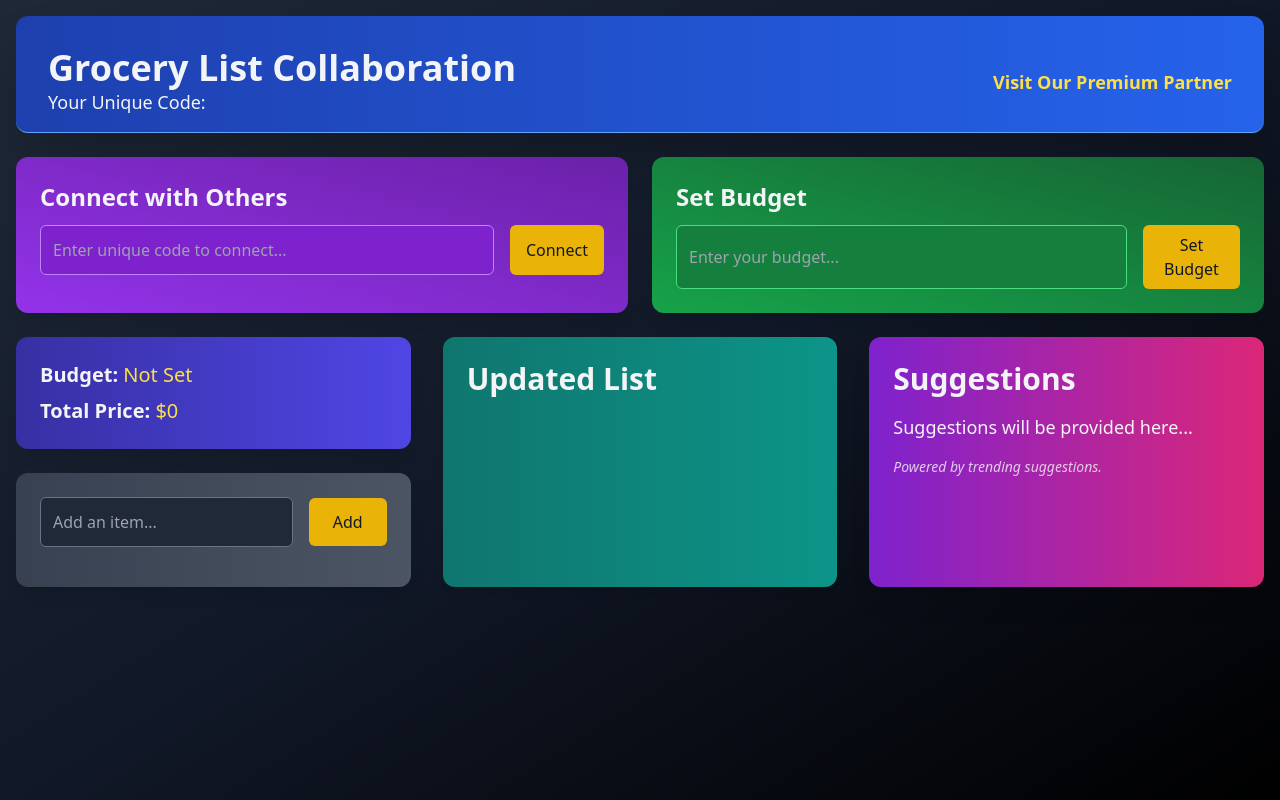
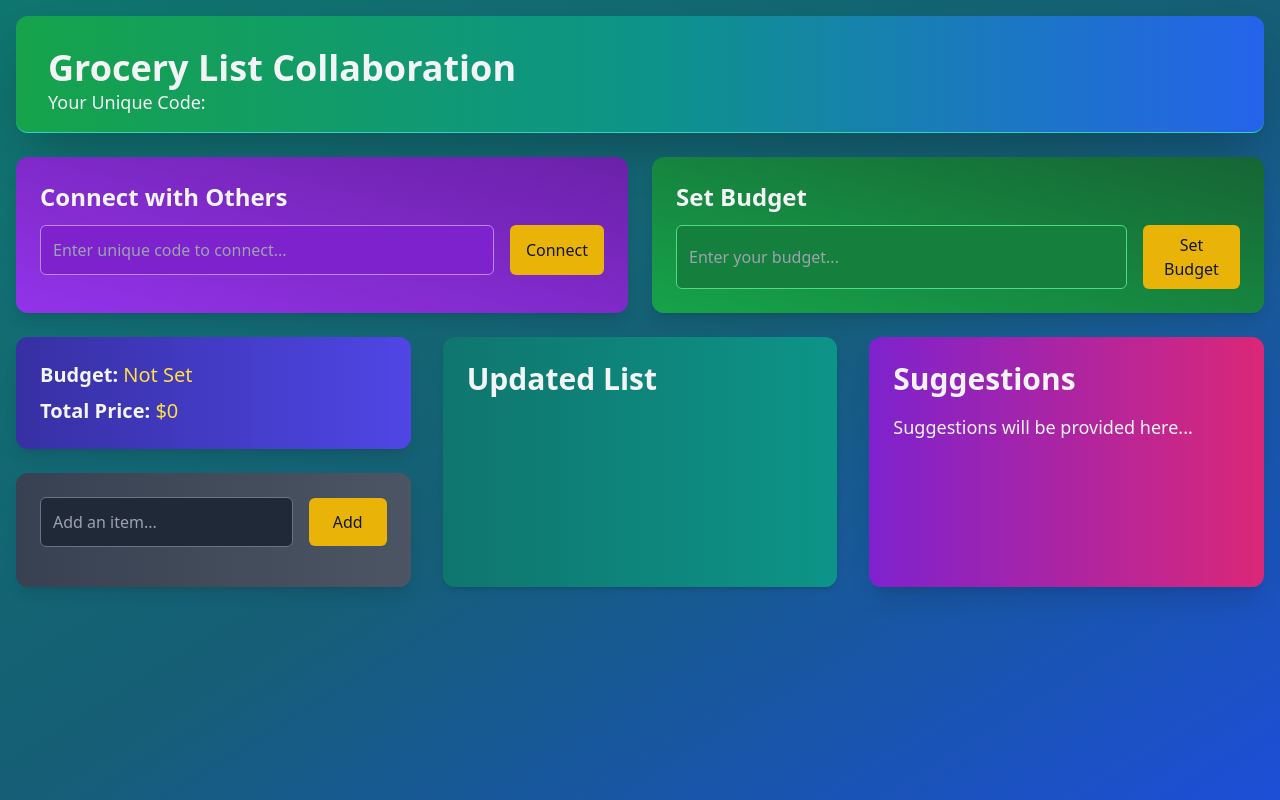
Before and after one commit to Ankit-K-Singh-0527/Grocery-Shopping-Bot, a website: page index2.html in a window 1280 px wide. Drawn offline with nearby package versions, Linux system fonts and the light colour scheme; a script that the page names is missing.

Commit message:
resolving issue

```diff
--- a/index2.html
+++ b/index2.html
@@ -19,9 +19,11 @@
         transform: translateY(0);
       }
     }
+
     .animate-fadeInUp {
       animation: fadeInUp 0.8s ease-out both;
     }
+
     @keyframes pulseSlow {
       0%,
       100% {
@@ -31,30 +33,26 @@
         opacity: 0.8;
       }
     }
+
     .animate-pulseSlow {
       animation: pulseSlow 2s infinite;
     }
   </style>
 </head>
 
-<body class="bg-gradient-to-br from-gray-800 via-gray-900 to-black text-gray-100 min-h-screen flex flex-col">
+<body class="bg-gradient-to-br from-teal-700 via-cyan-800 to-blue-700 text-gray-100 min-h-screen flex flex-col">
   <div class="container mx-auto p-4">
-    <!-- Header Section (Full Width) -->
-    <div class="bg-gradient-to-r from-blue-800 to-blue-600 text-gray-100 rounded-xl shadow-2xl p-8 flex flex-col md:flex-row justify-between items-center border-b border-blue-400 pb-4 mb-6 transform transition duration-700 hover:scale-105">
-      <div class="animate-fadeInUp">
+    <!-- Header Section -->
+    <div class="bg-gradient-to-r from-green-600 via-teal-600 to-blue-600 text-gray-100 rounded-xl shadow-2xl p-8 flex flex-col md:flex-row justify-between items-center border-b border-teal-400 pb-4 mb-6 transform transition duration-700 hover:scale-105">
+      <div>
         <h1 class="text-4xl font-extrabold">Grocery List Collaboration</h1>
         <p class="text-lg">Your Unique Code: <span id="userCode" class="font-bold text-yellow-300"></span></p>
       </div>
-      <div class="mt-4 md:mt-0 animate-fadeInUp">
-        <a href="https://example.com" target="_blank" rel="noopener noreferrer" class="text-lg font-semibold text-yellow-300 hover:text-yellow-500 transition">
-          Visit Our Premium Partner
-        </a>
-      </div>
     </div>
 
-    <!-- Input Row: Unique Code for Connect & Budget Input -->
+    <!-- Input Row: Connect & Budget -->
     <div class="flex flex-col md:flex-row gap-6 mb-6">
-      <!-- Unique Code Input for Connect -->
+      <!-- Connect to Other Users -->
       <div class="flex-1 bg-gradient-to-bl from-purple-800 to-purple-600 text-gray-100 rounded-xl shadow-lg p-6 animate-fadeInUp">
         <h2 class="text-2xl font-bold mb-3">Connect with Others</h2>
         <div class="flex space-x-4">
@@ -66,28 +64,28 @@
         <p id="connectionStatus" class="text-yellow-200 mt-2"></p>
       </div>
 
-      <!-- Budget Input Box -->
+      <!-- Budget Input -->
       <div class="flex-1 bg-gradient-to-bl from-green-800 to-green-600 text-gray-100 rounded-xl shadow-lg p-6 animate-fadeInUp">
         <h2 class="text-2xl font-bold mb-3">Set Budget</h2>
         <div class="flex space-x-4">
           <input id="budgetInput" type="number" placeholder="Enter your budget..." class="w-full p-3 border border-green-400 rounded-md bg-green-700 text-gray-100 focus:outline-none focus:border-yellow-300" />
-          <button id="setBudgetButton" class="bg-yellow-500 text-gray-900 px-4 py-2 rounded-md hover:bg-yellow-600 transition">
+          <button id="saveBudgetButton" class="bg-yellow-500 text-gray-900 px-4 py-2 rounded-md hover:bg-yellow-600 transition">
             Set Budget
           </button>
         </div>
       </div>
     </div>
 
-    <!-- Main Grid Row: Grocery List, Updated List, Suggestions -->
+    <!-- Main Grid Row -->
     <div class="grid grid-cols-1 lg:grid-cols-3 gap-8">
       <!-- Left Column: Grocery List -->
       <div class="flex flex-col space-y-6 animate-fadeInUp">
-        <!-- Budget & Total Price Display Box -->
+        <!-- Budget and Total Price -->
         <div class="bg-gradient-to-r from-indigo-800 to-indigo-600 text-gray-100 p-6 rounded-xl shadow-lg">
           <p class="text-xl"><strong>Budget:</strong> <span id="budgetDisplay" class="font-medium text-yellow-300">Not Set</span></p>
           <p class="text-xl mt-2"><strong>Total Price:</strong> <span id="totalPriceDisplay" class="font-medium text-yellow-300">$0</span></p>
         </div>
-        <!-- Grocery List Box -->
+        <!-- Grocery List -->
         <div class="bg-gradient-to-r from-gray-700 to-gray-600 text-gray-100 p-6 rounded-xl shadow-lg">
           <div class="flex items-center gap-4">
             <input id="itemInput" type="text" placeholder="Add an item..." class="w-full p-3 border border-gray-500 rounded-md bg-gray-800 text-gray-100 focus:outline-none focus:border-yellow-300" />
@@ -122,9 +120,8 @@
         <h2 class="text-3xl font-bold mb-4">Suggestions</h2>
         <p class="text-lg mb-3">Suggestions will be provided here...</p>
         <ul id="suggestionsList" class="list-disc pl-6 space-y-1">
-          <!-- Initially empty; content will be suggested to the user -->
+          <!-- Suggestions will be dynamically populated -->
         </ul>
-        <p class="mt-4 text-sm italic animate-pulseSlow">Powered by trending suggestions.</p>
       </div>
     </div>
   </div>
```
